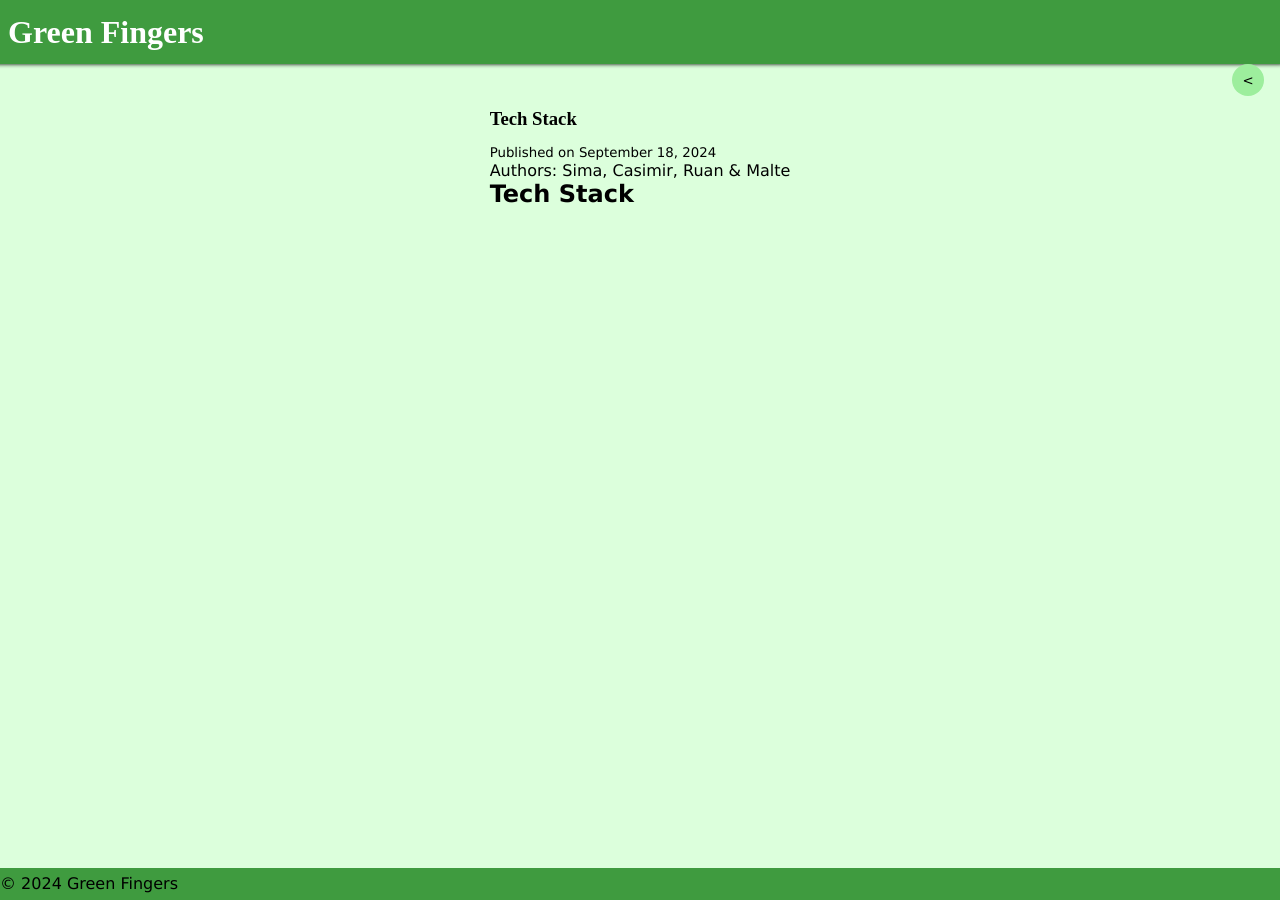
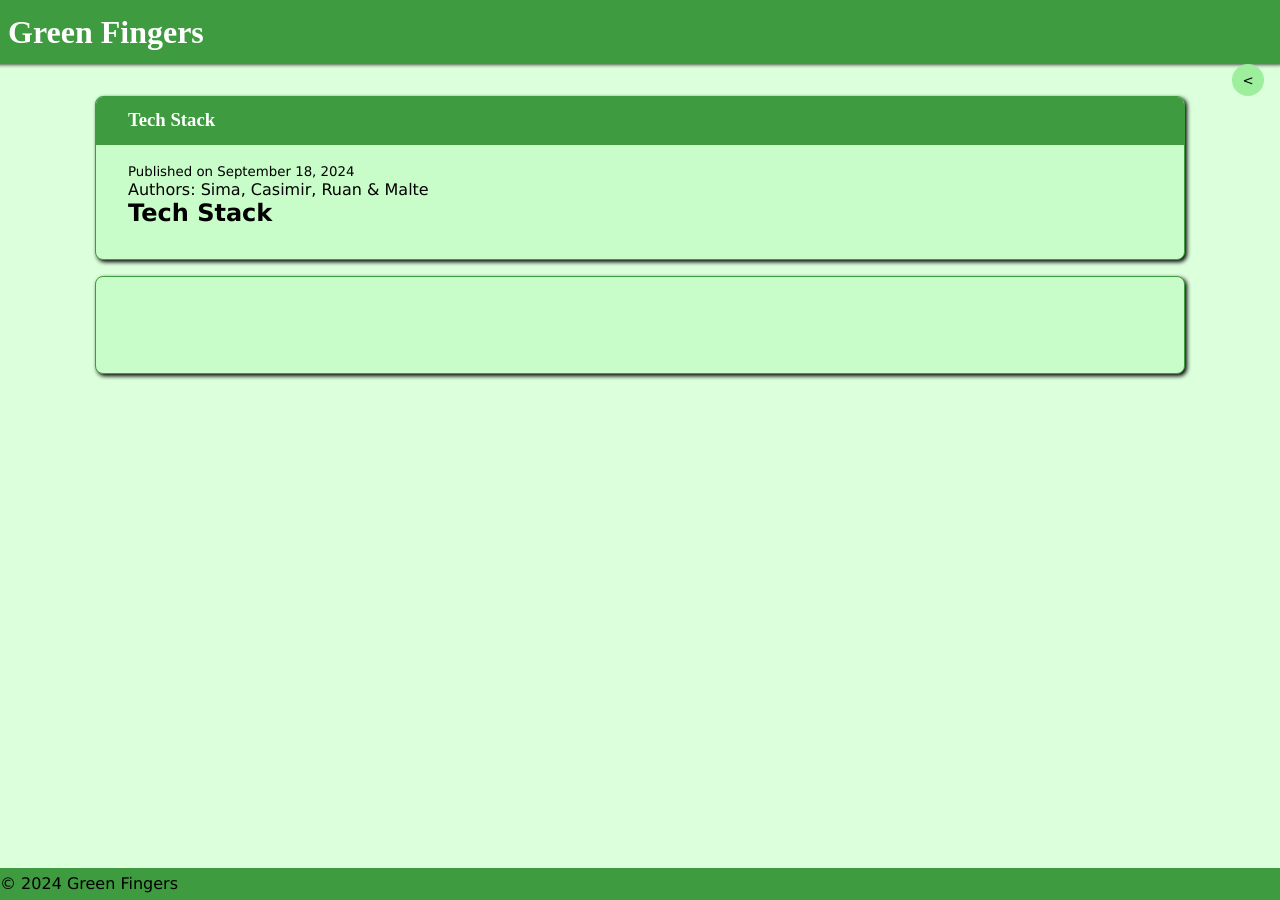
Before and after one commit to Green-Fingers-App/gardeningApp, a Jekyll site: the page built from docs/_posts/2024-09-18-tech-stack.md, in a window 1280 px wide. Built offline with Jekyll 4.4.1, drawn with Linux system fonts in a browser that asks for light colours; some web fonts are replaced; comment, search, counter and statistics services are not loaded.

Commit message:
Update style.css

```diff
--- a/docs/assets/css/style.css
+++ b/docs/assets/css/style.css
@@ -103,6 +103,32 @@
   opacity: 0;
 }
 
+.grass-post-container {
+  position: relative;
+  padding: 2em 2em;
+  background-color: rgb(200, 252, 200);
+  border: solid 1px;
+  border-color: var(--primary);
+  border-radius: 8px;
+  width: 80%;
+  overflow: hidden;
+  padding-top: 4rem;
+  box-shadow: 2px 2px 4px 0 black;
+  animation: slideInFromBottom 0.5s ease-out forwards;
+  opacity: 0;
+}
+
+.grass-post-container h3 {
+  position: absolute;
+  top: 0;
+  left: 0;
+  background-color: var(--primary);
+  height: 1.5rem;
+  width: 100%;
+  padding-left: 2rem;
+  color: white;
+}
+
 .grass-container h3 {
   position: absolute;
   top: 0;
```
